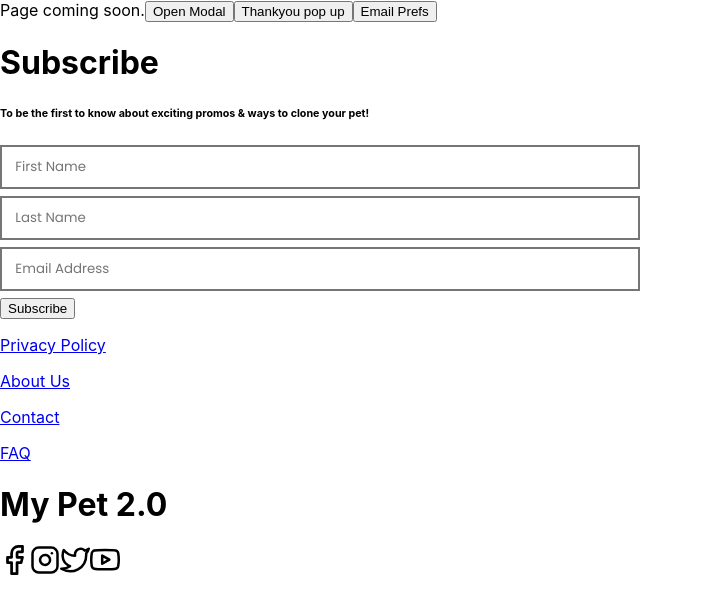
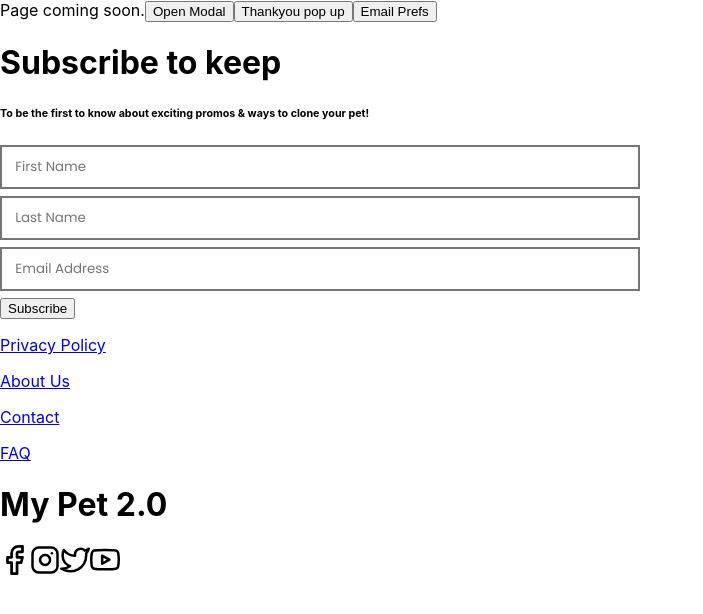
Before and after one commit to elizaargh/PetClone, a React (Create React App) app in the folder pet_clone/: page / in a window 1280 px wide. Shown: the top 614 px of the page, without its empty margins (0-703 px from the left). Built offline with nearby package versions, Linux system fonts and the light colour scheme.

Commit message:
update subscribe home

```diff
--- a/pet_clone/src/components/SubscribeHome.js
+++ b/pet_clone/src/components/SubscribeHome.js
@@ -3,7 +3,7 @@ import SubscribeForm from "./SubscribeForm"
 const SubscribeHome = (props) => {
     return (
         <div>
-            <h1>Subscribe</h1>
+            <h1>Subscribe to keep</h1>
             <h6>To be the first to know about exciting promos & ways to clone your pet!</h6>
             <SubscribeForm />
             <p><a href="#">Privacy Policy</a></p>
```
